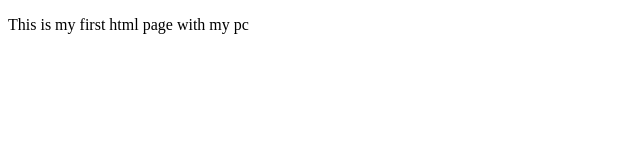
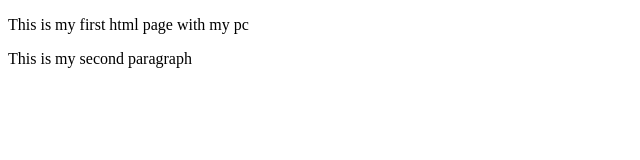
Before and after one commit to jedaqsaul/My-Pc, a plain HTML site: page index.html in a window 1280 px wide. Shown: the whole page, without its empty margins (0-640 px from the left). Drawn offline with Linux system fonts and the light colour scheme.

Commit message:
Added my second paragraph

```diff
--- a/index.html
+++ b/index.html
@@ -7,5 +7,8 @@
 </head>
 <body>
   <p>This is my first html page with my pc</p>
+  <p>This is my second paragraph
+
+  </p>
 </body>
 </html>
```
